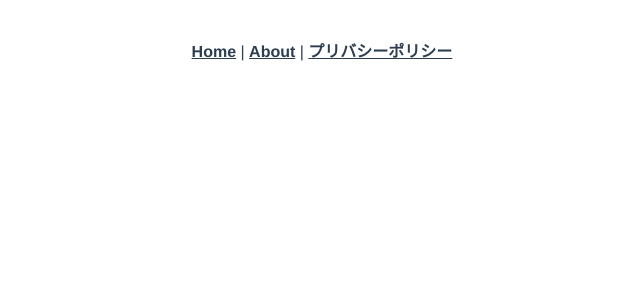
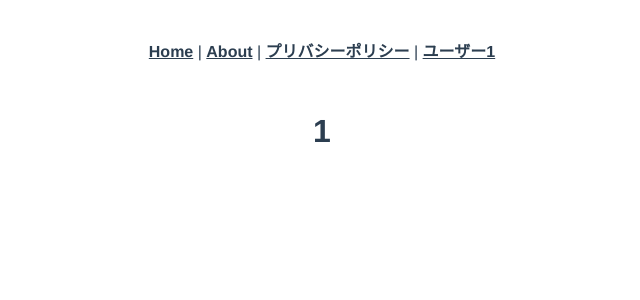
Before and after one commit to skfm/vue-practice, a Vue app: page /user/1 in a window 1280 px wide. Shown: the top 300 px of the page, without its empty margins (318-958 px from the left). Built offline with nearby package versions, Linux system fonts and the light colour scheme.

Commit message:
vue-routerの基本的な使い方について
動的なパラメーターの設定
クエリの設定

```diff
--- a/src/App.vue
+++ b/src/App.vue
@@ -3,7 +3,8 @@
     <div id="nav">
       <router-link to="/">Home</router-link> |
       <router-link to="/about">About</router-link> |
-      <router-link to="/privacy">プリバシーポリシー</router-link>
+      <router-link to="/privacy">プリバシーポリシー</router-link> |
+      <router-link :to="{name: 'user', params: {id: 1}, query:{q: 'hogehoge'}}">ユーザー1</router-link>
     </div>
     <router-view/>
   </div>
--- a/src/router/index.js
+++ b/src/router/index.js
@@ -2,6 +2,7 @@ import Vue from 'vue'
 import VueRouter from 'vue-router'
 import Home from '../views/Home.vue'
 import Privacy from '../views/Privacy.vue'
+import User from '../views/User.vue'
 
 Vue.use(VueRouter)
 
@@ -23,6 +24,11 @@ Vue.use(VueRouter)
     path: '/privacy',
     name: 'privacy',
     component: Privacy
+  },
+  {
+    path: '/user/:id',
+    name: 'user',
+    component: User
   }
 ]
 
--- /dev/null
+++ b/src/views/User.vue
@@ -0,0 +1,6 @@
+<template>
+  <div class="puser">
+    <h1>{{ this.$route.params.id }}</h1>
+    <h1>{{ this.$route.query.q }}</h1>
+  </div>
+</template>
```
